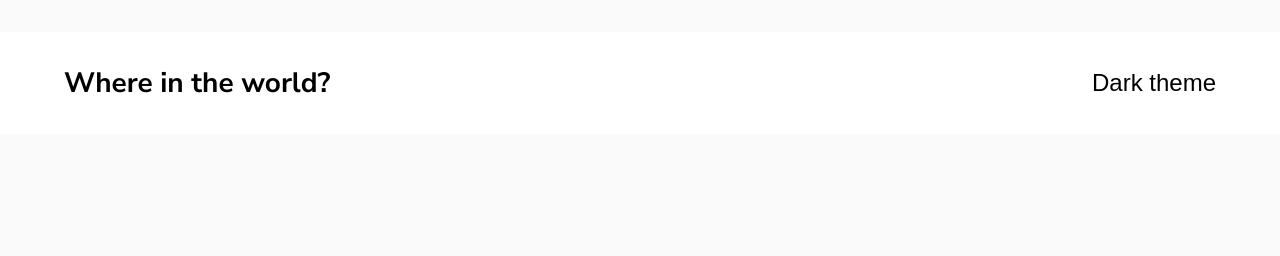
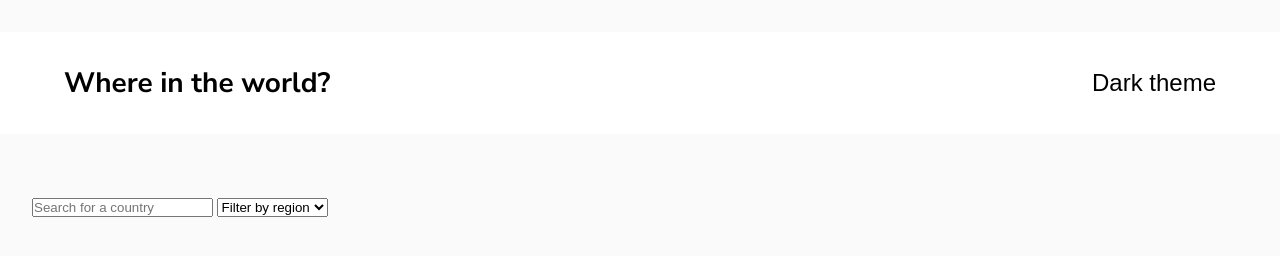
Before and after one commit to Matasek/Countries, a plain HTML site: page index.html in a window 1280 px wide. Drawn offline with Linux system fonts and the light colour scheme; no server answers.

Commit message:
Added filters button

```diff
--- a/index.html
+++ b/index.html
@@ -13,7 +13,19 @@
         <button>Dark theme</button>
       </div>
     </header>
-    <main id="root"></main>
+    <main id="root">
+      <div class="filters">
+        <input type="text" id="query" placeholder="Search for a country" />
+        <select name="region" id="region">
+          <option value="">Filter by region</option>
+          <option value="Europe">Europe</option>
+          <option value="America">America</option>
+          <option value="Asia">Asia</option>
+          <option value="Africa">Africa</option>
+          <option value="Oceania">Oceania</option>
+        </select>
+      </div>
+    </main>
     <script type="module" src="dom-utils.js"></script>
     <script type="module" src="app.js"></script>
   </body>
```
